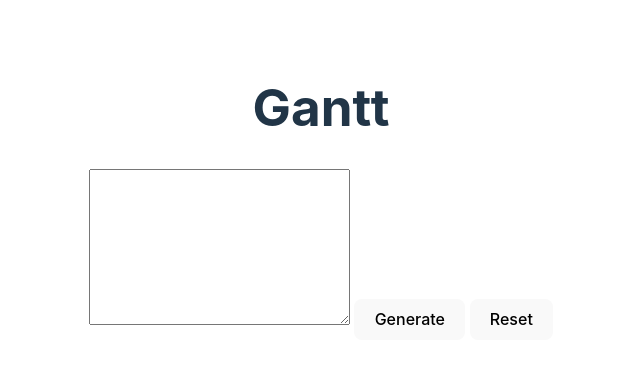
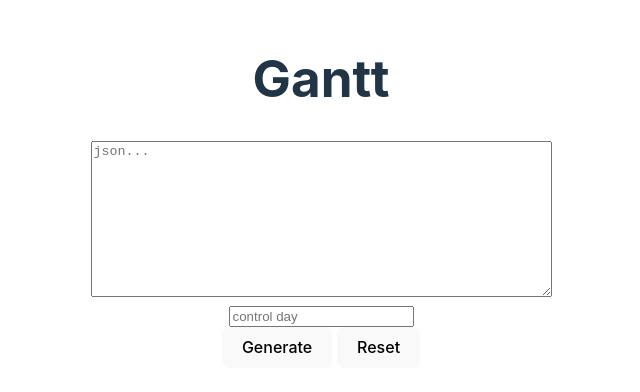
Before and after one commit to BrunoMollo/Gantt, a Svelte app: page / in a window 1280 px wide. Shown: the part 196-588 px from the top of the page, without its empty margins (319-959 px from the left). Built offline with nearby package versions, Linux system fonts and the light colour scheme.

Commit message:
dia de control

```diff
--- a/src/App.svelte
+++ b/src/App.svelte
@@ -1,5 +1,6 @@
 <script lang="ts">
   let value=""
+  let cut=null
   let matrix=[]
   let max_lenght=0
 
@@ -33,12 +34,16 @@
     matrix=[]
     max_lenght=0
     value=""
+    cut=null
   }
 
 </script>
 
 <h1 >Gantt</h1>
-<textarea bind:value={value} cols="30" rows="10"></textarea>
+<textarea bind:value={value} cols="55" rows="10" placeholder="json..."></textarea>
+<br>
+<input placeholder="control day" type="number" bind:value={cut} >
+<br>
 <button on:click={parse}>Generate</button>
 <button on:click={reset}>Reset</button>
   <br><br>
@@ -55,8 +60,8 @@
 {#each matrix as row, i }
 <div class="row">
   <div class="cell">{i+1}</div>
-  {#each row as cell}
-    <div class="cell" style="background-color: {cell};" />
+  {#each row as cell, j}
+    <div class="cell"  style="background-color: {cell}; {(cut==j)?'border-left: 4px solid blue':''}" />
   {/each}
 </div>
 {/each}
```
